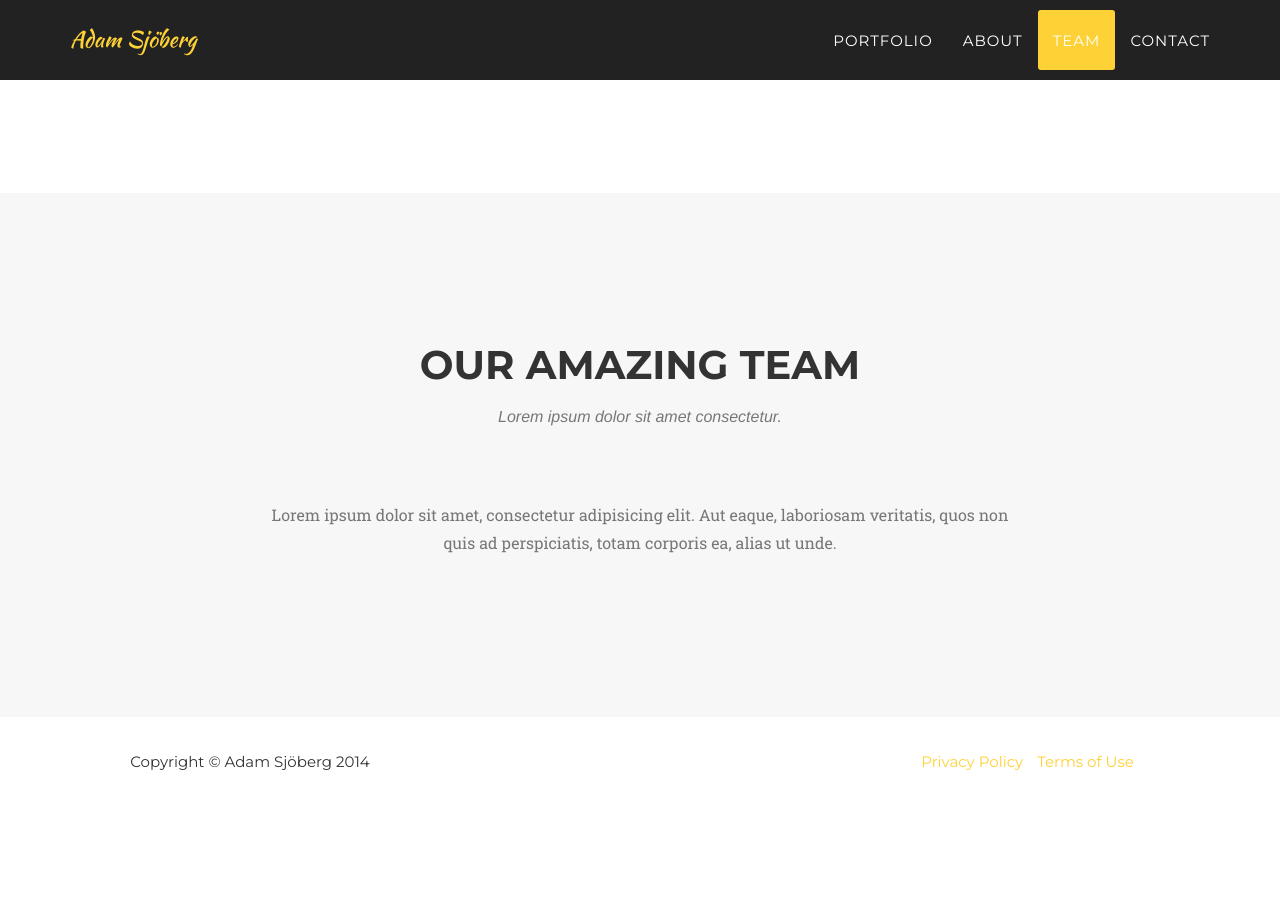
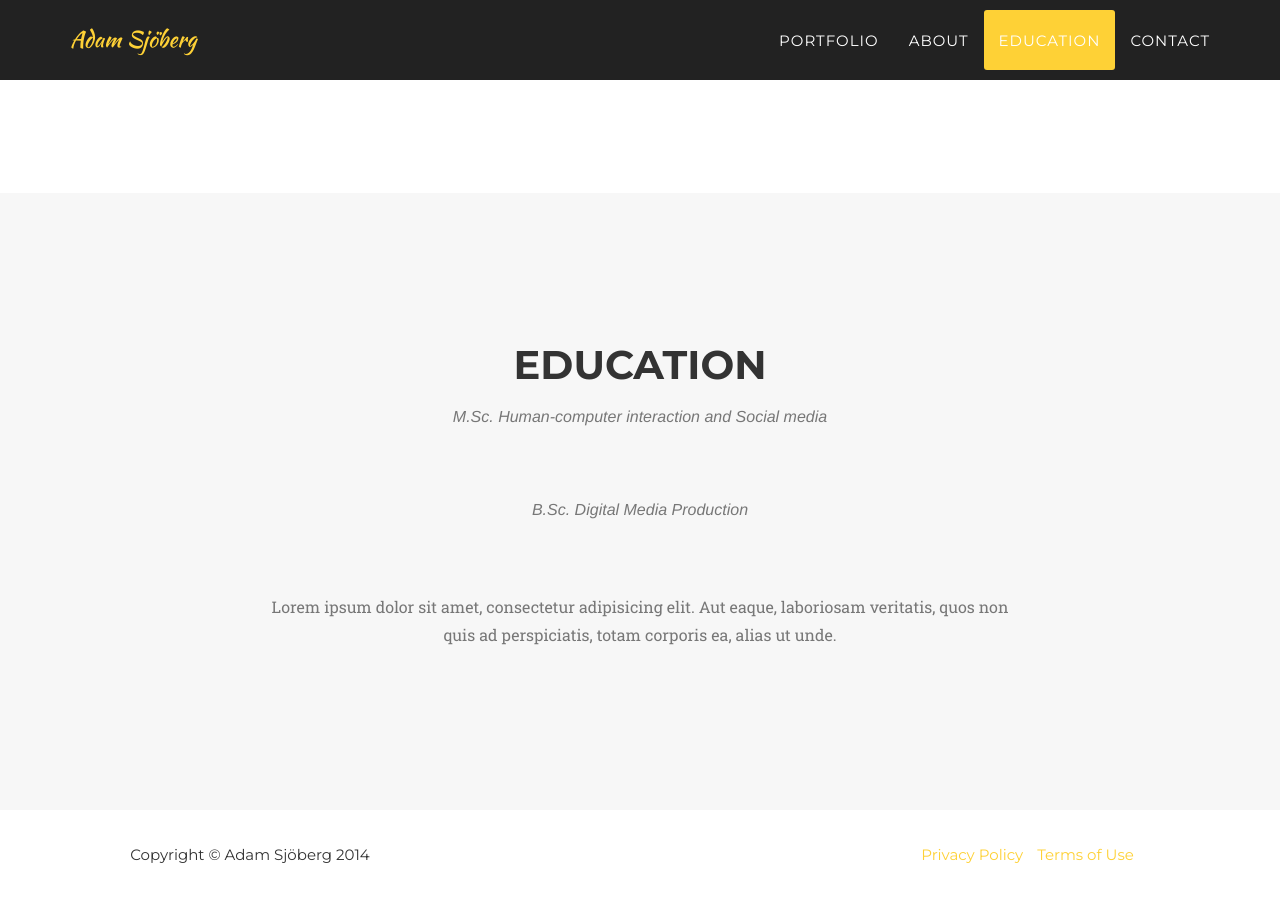
Before and after one commit to Adamsjoberg/Adamsjoberg.github.io, a Jekyll site: the page built from index.html, in a window 1280 px wide and 900 px high, scrolled down 3635 px. Built offline with Jekyll 4.4.1, drawn with Linux system fonts in a browser that asks for light colours; some web fonts are replaced; before the commit the page ends 4442 px from its top, so only the background shows below that.

Commit message:
added education

```diff
--- a/_includes/header.html
+++ b/_includes/header.html
@@ -25,7 +25,7 @@
                         <a class="page-scroll" href="#about">About</a>
                     </li>
                     <li>
-                        <a class="page-scroll" href="#team">Team</a>
+                        <a class="page-scroll" href="#team">Education</a>
                     </li>
                     <li>
                         <a class="page-scroll" href="#contact">Contact</a>
--- a/_includes/team.html
+++ b/_includes/team.html
@@ -3,8 +3,9 @@
         <div class="container">
             <div class="row">
                 <div class="col-lg-12 text-center">
-                    <h2 class="section-heading">Our Amazing Team</h2>
-                    <h3 class="section-subheading text-muted">Lorem ipsum dolor sit amet consectetur.</h3>
+                    <h2 class="section-heading">Education</h2>
+                    <h3 class="section-subheading text-muted">M.Sc. Human-computer interaction and Social media</h3>
+                    <h3 class="section-subheading text-muted">B.Sc. Digital Media Production</h3>
                 </div>
             </div>
             <div class="row">
```
